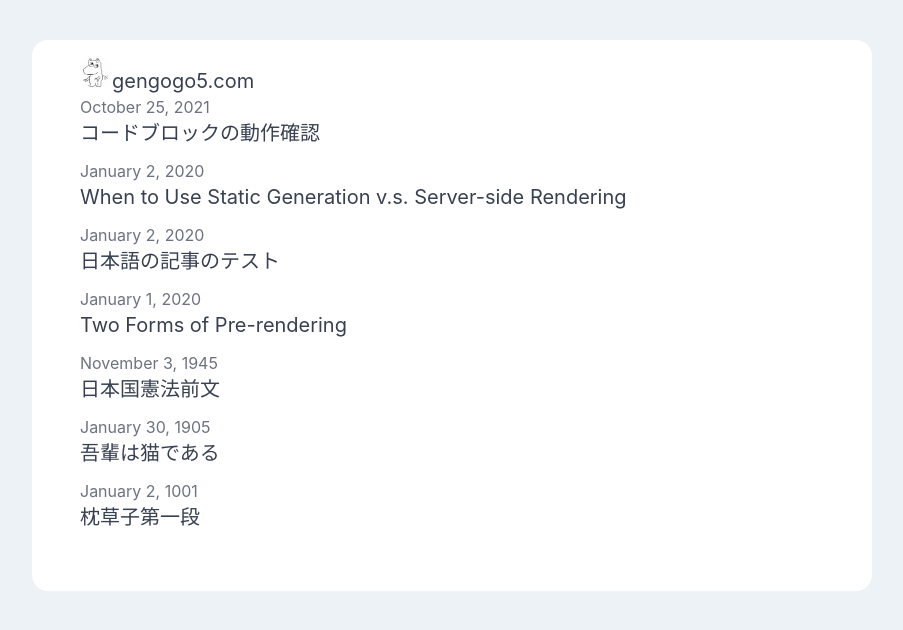
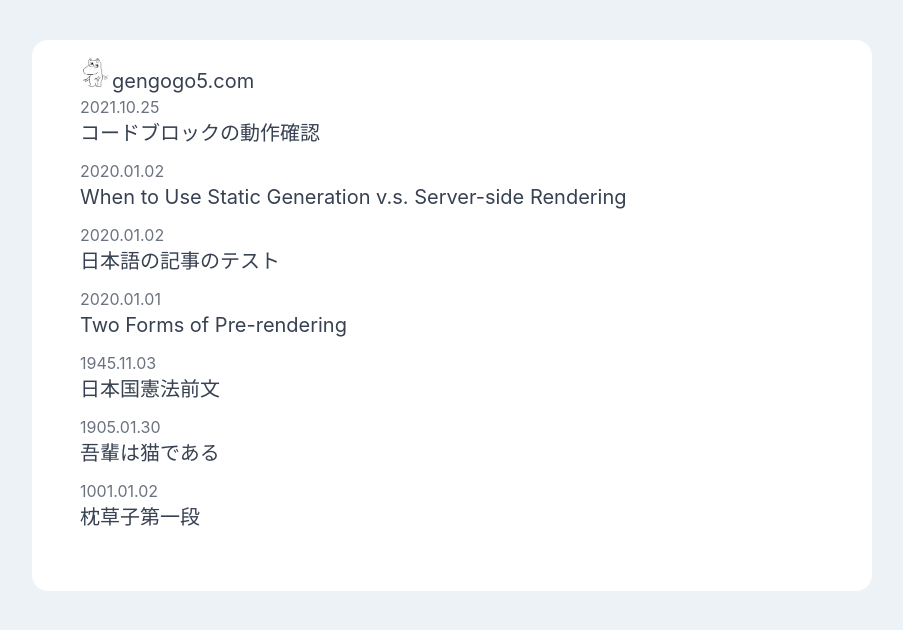
Before and after one commit to gengogo5/gengogo5.com, a Next.js app: page / in a window 1280 px wide. Shown: the top 630 px of the page, without its empty margins (188-1091 px from the left). Built offline with nearby package versions, Linux system fonts and the light colour scheme.

Commit message:
#7 日付表示の変更

```diff
--- a/components/date.js
+++ b/components/date.js
@@ -2,5 +2,5 @@ import { parseISO, format } from 'date-fns'
 
 export default function Date({ dateString }) {
   const date = parseISO(dateString)
-  return <time dateTime={dateString}>{format(date, 'LLLL d, yyyy')}</time>
+  return <time dateTime={dateString}>{format(date, 'yyyy.MM.dd')}</time>
 }
```
